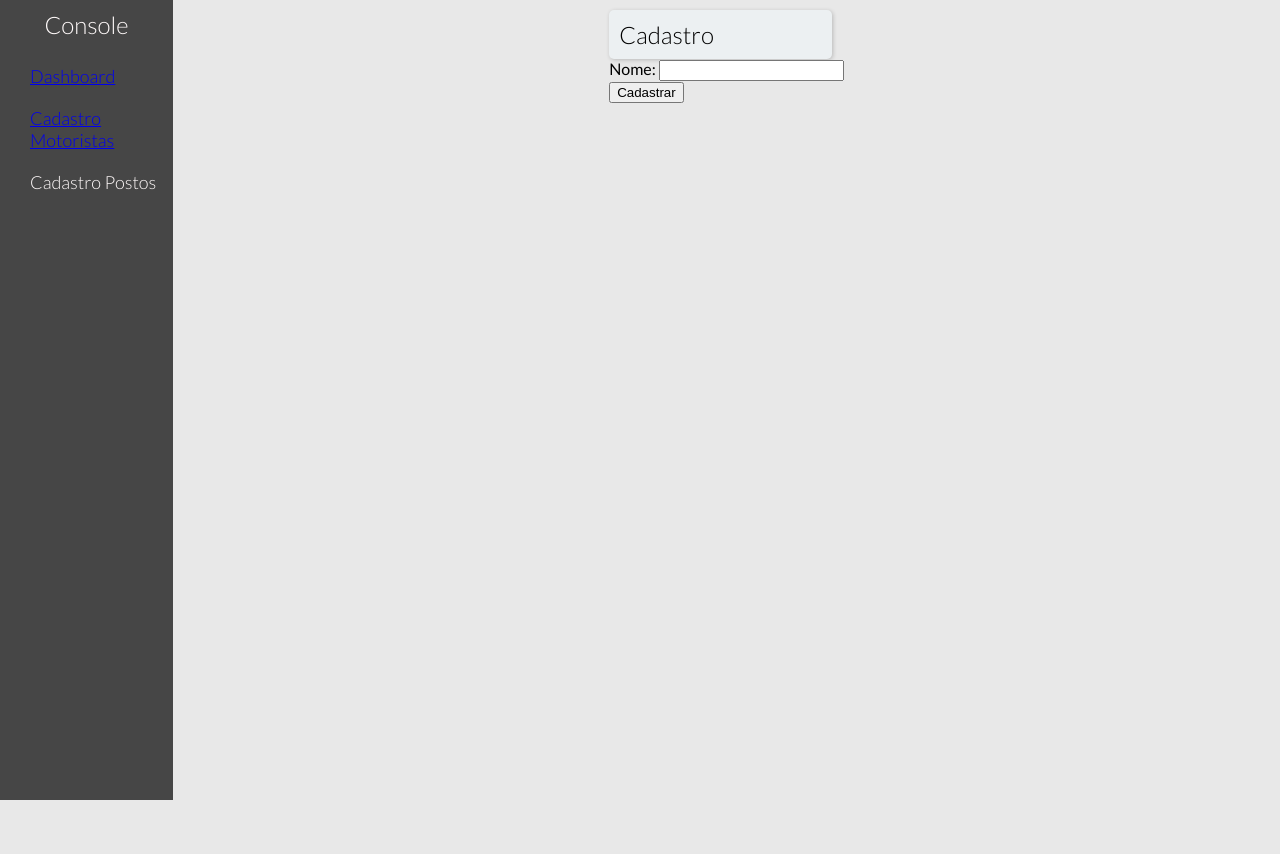
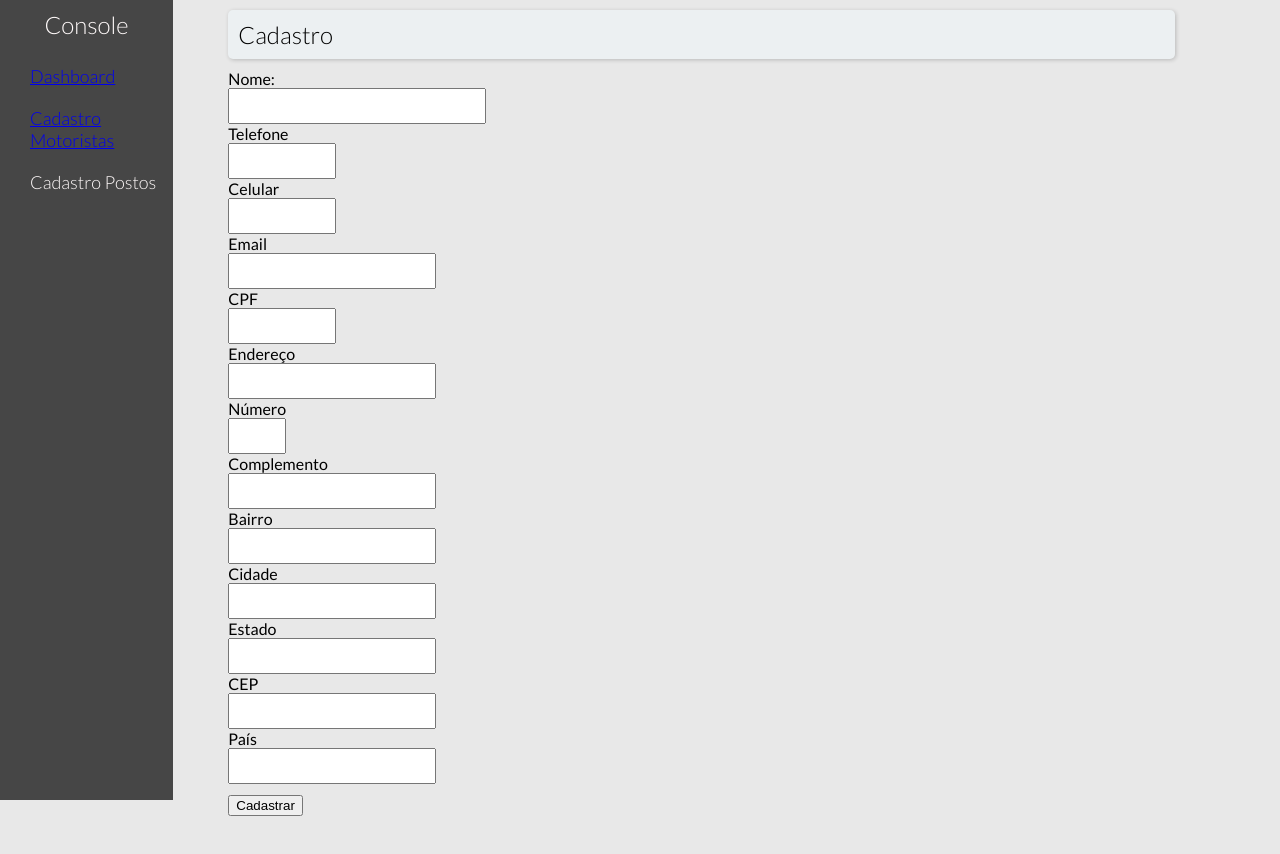
Before and after one commit to jungleBadger/-matera-hackathon, a website: page client/views/console.view.html in a window 1280 px wide. Both pictures are taken after a click on the link "Cadastro Motoristas". Before the commit the page ends 800 px from the top, so only its background shows below. Drawn offline with Linux system fonts and the light colour scheme; no server answers.

Commit message:
Register form

```diff
--- a/client/styles/console.style.css
+++ b/client/styles/console.style.css
@@ -66,6 +66,7 @@ body main header {
     align-items: center;
     box-shadow: 1px 1px 4px 0px rgba(0, 0, 0, 0.20);
     /*justify-content: center;*/
+    margin-bottom: 10px;
 }
 
 
@@ -89,4 +90,48 @@ h2 {
 
 .active {
     display: block !important;
+    width: 90%;
 }
+
+#insertDriverForm {
+    width: 100%;
+    height: 100%;
+}
+
+#insertDriverForm div {
+    display: flex;
+    flex-direction: column;
+    height: 90%;
+    width: 80%;
+}
+
+#insertDriverForm div input {
+    width: 200px;
+    height: 30px;
+}
+
+.firstGroup {
+    display: flex;
+    flex-direction: column;
+
+}
+
+body div form div section #fullName {
+    width: 250px;
+}
+
+body div form div section #phoneNumber {
+    width: 100px;
+}
+
+body div form div section #cellPhone {
+    width: 100px;
+}
+
+body div form div section #cpf {
+    width: 100px;
+}
+
+body div form div #houseNumber {
+    width: 50px;
+}
--- a/client/views/console.view.html
+++ b/client/views/console.view.html
@@ -39,8 +39,37 @@
                 </header>
                 <form id="insertDriverForm">
                     <div>
-                        <label for="driverName">Nome:</label>
-                        <input type="text" name="driverName" id="driverName" />
+                        <section class="firstGroup">
+                            <label for="driverName">Nome:</label>
+                            <input type="text" name="driverName" id="fullName" />
+                            <label for="phoneNumber">Telefone</label>
+                            <input type="text" name="phoneNumber" value="" id="phoneNumber">
+                            <label for="phoneNumber">Celular</label>
+                            <input type="text" name="cellPhone" value="" id="cellPhone">
+                            <label for="email">Email</label>
+                            <input type="text" name="email" value="" id="email">
+                            <label for="">CPF</label>
+                            <input type="text" name="cpf" value="" id="cpf">
+                        </section>
+
+                        <label for="">Endereço</label>
+                        <input type="text" name="address" value="">
+                        <label for="">Número</label>
+                        <input type="text" name="housenumber" value="" id="houseNumber">
+                        <label for="">Complemento</label>
+                        <input type="text" name="name" value="" id="">
+                        <label for="">Bairro</label>
+                        <input type="text" name="name" value="">
+                        <label for="">Cidade</label>
+                        <input type="text" name="name" value="">
+                        <label for="">Estado</label>
+                        <input type="text" name="name" value="">
+                        <label for="">CEP</label>
+                        <input type="text" name="name" value="">
+                        <label for="country">País</label>
+                        <input type="text" name="country" value="">
+
+
                     </div>
                     <input type="submit" value="Cadastrar" id="insertDriver" />
                 </form>
```
